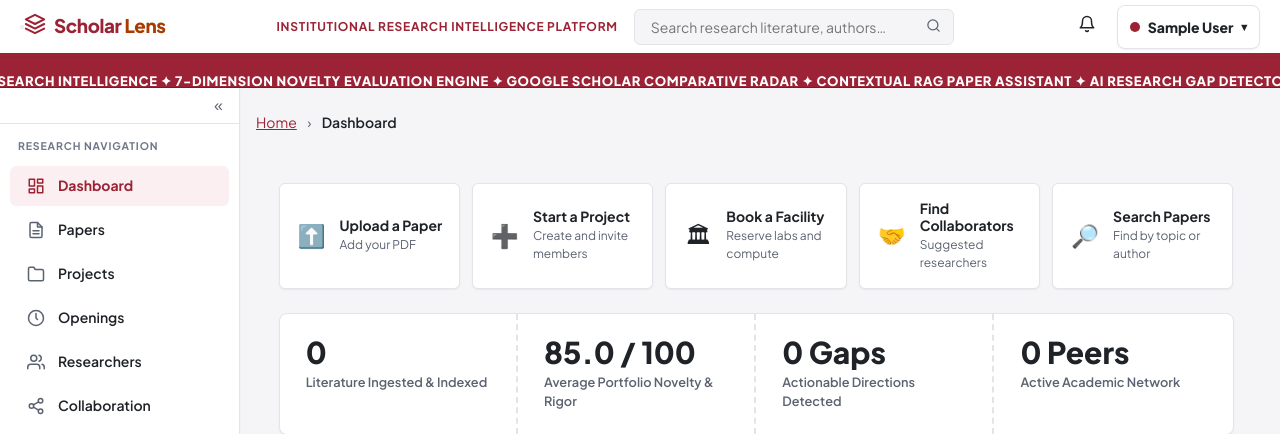
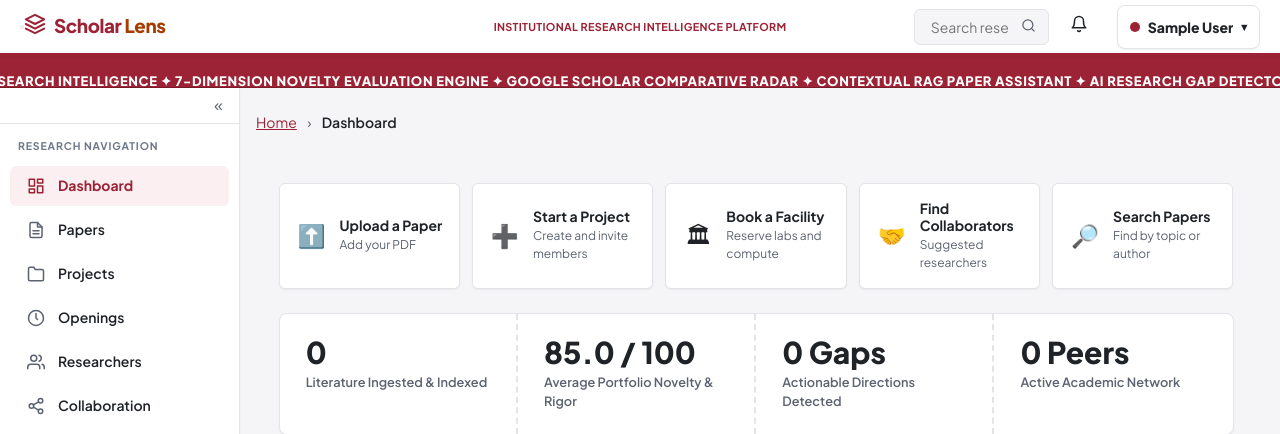
Before and after one commit to Sharique002/Scholar_Lens, a Django app: page /dashboard/ in a window 1280 px wide. Shown: the top 434 px of the page. Run offline with Django 4.2, Linux system fonts and the light colour scheme; the visitor is signed in with stand-in values (Sample User, id 1); data that the repository does not hold is empty; parts of the project's set-up code (start-up, migrations or seed data) failed here and were passed over.

Commit message:
fix(ui): center institutional title in navbar with absolute 50% positioning and balanced clearance

```diff
--- a/static/css/ums.css
+++ b/static/css/ums.css
@@ -150,28 +150,52 @@ html, body.ums-body {
 }
 
 .ums-header-inner {
+    position: relative;
     height: 100%;
     max-width: 1440px;
     margin: 0 auto;
     padding: 0 20px;
 }
 
+.ums-header-left {
+    z-index: 2;
+}
+
 .ums-header-center {
+    position: absolute;
+    left: 50%;
+    top: 50%;
+    transform: translate(-50%, -50%);
     display: flex;
     align-items: center;
     justify-content: center;
     text-align: center;
-    gap: 16px;
-    flex: 1;
+    pointer-events: none;
+    z-index: 1;
 }
 
 .portal-institutional-title {
-    font-size: 0.8rem;
+    font-size: 0.72rem;
     font-weight: 700;
-    letter-spacing: 0.06em;
+    letter-spacing: 0.03em;
     text-transform: uppercase;
     color: var(--primary);
     white-space: nowrap;
+    text-align: center;
+}
+
+.ums-header-right {
+    z-index: 2;
+    gap: 8px;
+}
+
+.ums-user-name {
+    max-width: 100px;
+    overflow: hidden;
+    text-overflow: ellipsis;
+    white-space: nowrap;
+    display: inline-block;
+    vertical-align: middle;
 }
 
 .ums-brand {
@@ -201,7 +225,13 @@ html, body.ums-body {
     border: 1px solid var(--border-dark);
     border-radius: var(--radius-sm);
     padding: 2px 8px;
-    width: 320px;
+    width: 135px;
+    transition: width 0.2s ease, border-color 0.2s ease;
+}
+
+.ums-header-search:focus-within {
+    width: 190px;
+    border-color: var(--primary);
 }
 
 .ums-header-search input {
@@ -544,11 +574,26 @@ main.ums-main--full {
     }
 }
 
+@media (max-width: 991px) {
+    .ums-header-search {
+        width: 110px;
+    }
+    .portal-institutional-title {
+        font-size: 0.70rem;
+        letter-spacing: 0.02em;
+    }
+}
+
+@media (max-width: 768px) {
+    .ums-header-search {
+        display: none !important;
+    }
+}
+
 @media (max-width: 600px) {
-    .ums-header-search {
-        display: none;
+    .portal-institutional-title {
+        display: none !important;
     }
-
     .ums-header-inner {
         padding: 0 12px;
     }
--- a/templates/base.html
+++ b/templates/base.html
@@ -11,7 +11,7 @@
     <link href="https://fonts.googleapis.com/css2?family=Plus+Jakarta+Sans:ital,wght@0,400;0,500;0,600;0,700;0,800;1,500;1,700&display=swap" rel="stylesheet">
     <link rel="stylesheet" href="{% static 'css/institutional_tokens.css' %}?v=1.0">
     <link rel="stylesheet" href="{% static 'css/style.css' %}?v=1.8">
-    <link rel="stylesheet" href="{% static 'css/ums.css' %}?v=1.1">
+    <link rel="stylesheet" href="{% static 'css/ums.css' %}?v=2.0">
     <script src="https://cdn.jsdelivr.net/npm/chart.js"></script>
     {% block extra_head %}{% endblock %}
     {% block extra_css %}{% endblock %}
@@ -35,7 +35,10 @@
             </div>
 
             <div class="ums-header-center">
-                <span class="portal-institutional-title d-none d-lg-inline-block">Institutional Research Intelligence Platform</span>
+                <span class="portal-institutional-title">Institutional Research Intelligence Platform</span>
+            </div>
+
+            <div class="ums-header-right flex align-center">
                 {% if user.is_authenticated %}
                 <form action="{% url 'search:search' %}" method="get" class="ums-header-search" role="search">
                     <input type="text" name="q" placeholder="Search research literature, authors…" aria-label="Search papers">
@@ -43,11 +46,6 @@
                         <svg width="15" height="15" viewBox="0 0 24 24" fill="none" stroke="currentColor" stroke-width="2" stroke-linecap="round" stroke-linejoin="round"><circle cx="11" cy="11" r="8"></circle><line x1="21" y1="21" x2="16.65" y2="16.65"></line></svg>
                     </button>
                 </form>
-                {% endif %}
-            </div>
-
-            <div class="ums-header-right flex align-center">
-                {% if user.is_authenticated %}
                 <a href="{% if pending_bookings_count > 0 %}{% url 'facilities:manage' %}{% else %}{% url 'dashboard:notifications' %}{% endif %}" class="ums-bell" aria-label="Notifications" title="{% if pending_bookings_count > 0 %}{{ pending_bookings_count }} pending booking request{{ pending_bookings_count|pluralize }}{% else %}Notifications{% endif %}">
                     <span class="ums-bell-icon">
                         <svg width="18" height="18" viewBox="0 0 24 24" fill="none" stroke="currentColor" stroke-width="2" stroke-linecap="round" stroke-linejoin="round"><path d="M18 8A6 6 0 0 0 6 8c0 7-3 9-3 9h18s-3-2-3-9"></path><path d="M13.73 21a2 2 0 0 1-3.46 0"></path></svg>
```
